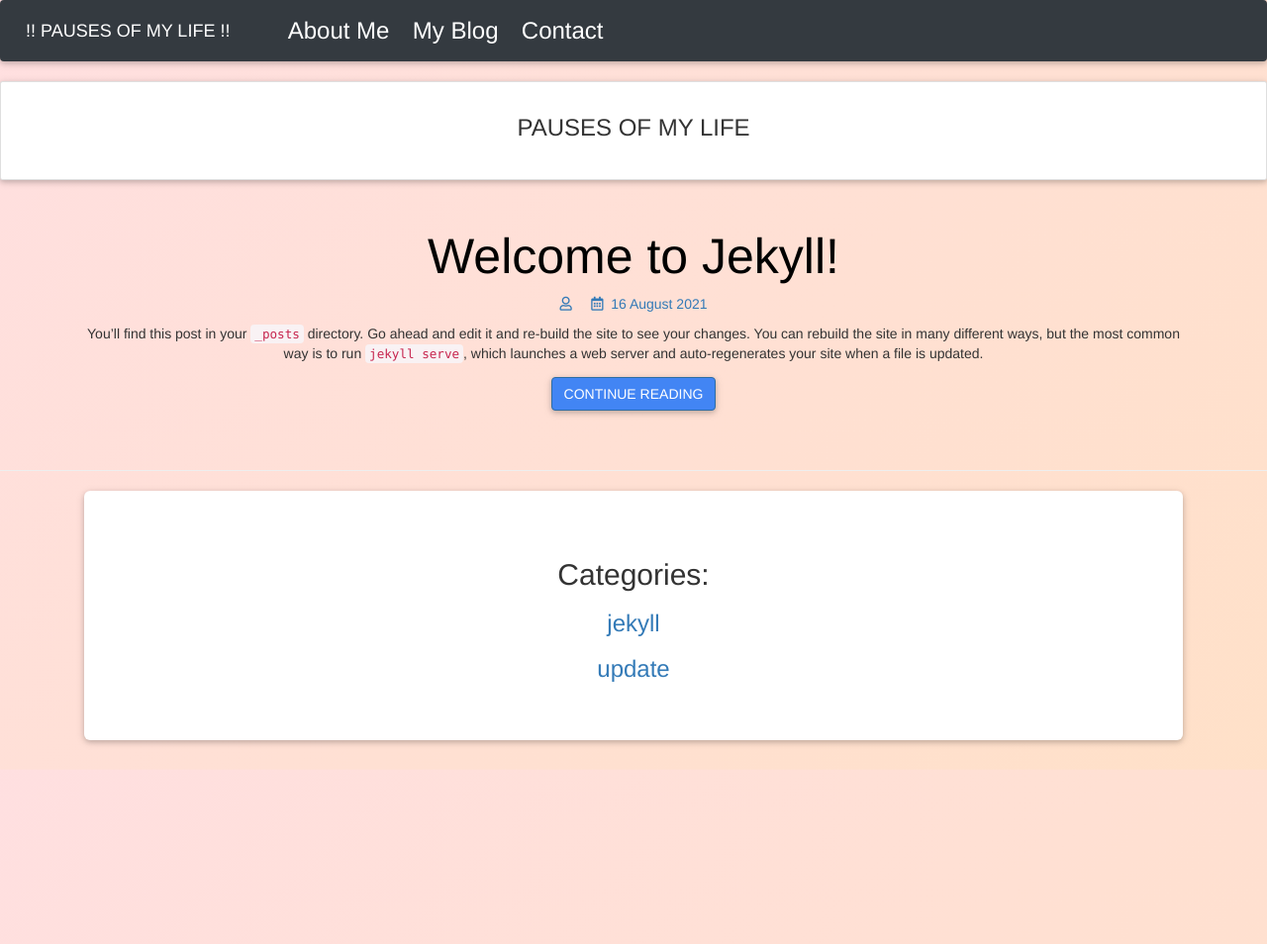
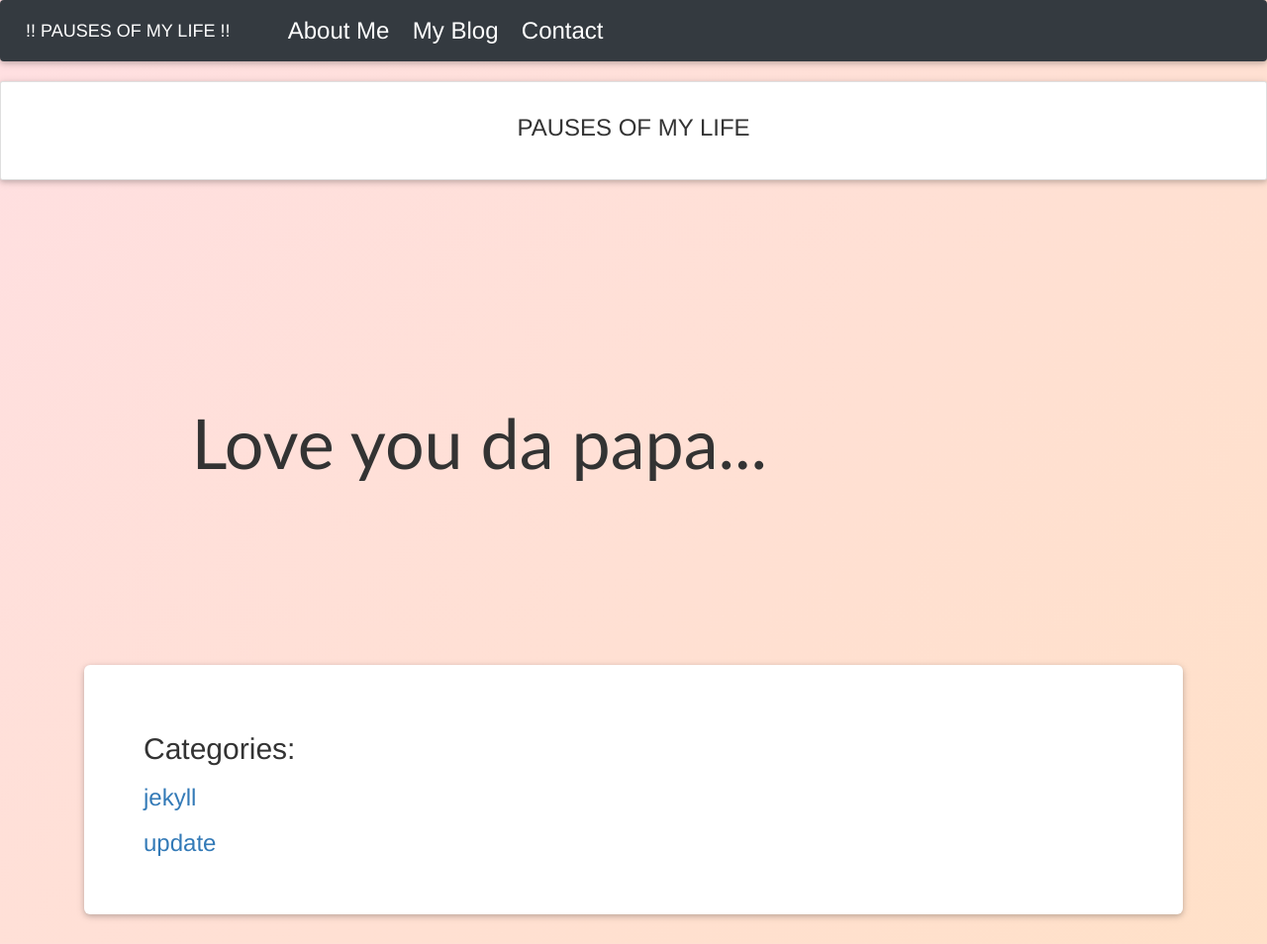
Before and after one commit to suseenataraj/suseenataraj.github.io, a Jekyll site: the page built from index.html, in a window 1280 px wide. Shown: the whole page at 99% size. Built offline with Jekyll 4.4.1, drawn with Linux system fonts in a browser that asks for light colours; nearby versions of some CDN libraries; the list of posts is cut into pages by our own code; before the commit the page ends 900 px from its top, so only the background shows below that.

Commit message:
Images added

```diff
--- a/about.html
+++ b/about.html
@@ -49,7 +49,7 @@ integrity="sha384-ggOyR0iXCbMQv3Xipma34MD+dH/1fQ784/j6cY/iJTQUOhcWr7x9JvoRxT2MZw
   <div class="row">
       <div class="col-md-3">
           <div class="card card-body border-info h-85" id="profile-wrapper">
-              <img id="profile-pic" src="/images/hema.jpg" >
+              <img id="profile-pic" src="/images/susee.jpg" >
               <br>
               <h4>Suseandhiran</h4>
               <p>Information Technology Student & Enthustiatic Hacker</p>
--- a/index.html
+++ b/index.html
@@ -36,74 +36,40 @@ title: "Pauses of my life!!"
 
   <br>
   <br>
+  <style>
+    .wrapper {
+      height: 50vh;
+      /*This part is important for centering*/
+      display: flex;
+      align-items: center;
+      justify-content: center;
+    }
 
+    .typing-demo {
+      width: 22ch;
+      animation: typing 2s steps(22), blink .5s step-end infinite alternate;
+      white-space: nowrap;
+      overflow: hidden;
+      border-right: 3px solid;
+      font-family: 'Trebuchet MS';
+      font-size: 5em;
+    }
 
-  {% for post in paginator.posts%}
-  <div class="container">
-    <h4><a href="{{post.url}}"style="color:black; font-size:50px;">{{post.title}}</a></h4>
-    <p><a href="{{post.url}}"><i class="far fa-user"></i>&nbsp;&nbsp;{{post.author}}&nbsp;&nbsp;&nbsp;<i class="far fa-calendar-alt"></i>&nbsp;&nbsp;{{post.date| date_to_long_string }}</a></p>
-    <p>{{post.excerpt|slice: 0,700}}</p>
-    <a href="{{post.url}}" class="btn btn-primary">CONTINUE READING</a>
-  </div>
-  <br>
-  <br>
-  <hr>
-  {%endfor%}
+    @keyframes typing {
+      from {
+        width: 0
+      }
+    }
 
-
-<div class="page">
-<!-- pagination -->
-{% if paginator.total_pages > 1 %}
-<div class="pagination">
-  {% if paginator.previous_page %}
-    <a href="{{ paginator.previous_page_path | prepend: site.baseurl | replace: '//', '/' }}">&laquo; Prev</a>
-  {% else %}
-    <span>&laquo; Prev</span>
-  {% endif %}
-
-  {% for page in (1..paginator.total_pages) %}
-    {% if page == paginator.page %}
-      <span class="webjeda">{{ page }}</span>
-    {% elsif page == 1 %}
-      <a href="/">{{ page }}</a>
-    {% else %}
-      <a href="{{ site.paginate_path | prepend: site.baseurl | replace: '//', '/' | replace: ':num', page }}">{{ page }}</a>
-    {% endif %}
-  {% endfor %}
-
-  {% if paginator.next_page %}
-    <a href="{{ paginator.next_page_path | prepend: site.baseurl | replace: '//', '/' }}">Next &raquo;</a>
-  {% else %}
-    <span>Next &raquo;</span>
-  {% endif %}
+    @keyframes blink {
+      50% {
+        border-color: transparent
+      }
+    }
+  </style>
+  <div class="wrapper">
+    <div class="typing-demo">
+      Love you da papa...
+    </div>
 </div>
-{% endif %}
-</div>
-<style>
-  .pagination a, .pagination span {
-    padding: 7px 18px;
-    border: 1px solid #eee;
-    margin-left: -2px;
-    margin-right: -2px;
-    background-color: #ffffff;
-    display: inline-block;
-  }
-
-  .pagination a {
-      &:hover {
-        background-color: #f1f1f1;
-        color: #333;
-    }
- }
-
-.pagination {
-    text-align: center;
- }
-.container{
-  text-align: center;
-}
-.page{
-  text-align: center;
-}
-</style>
 {% include category.html %}
```
Also changed, not shown: contact.html (+69 -3 lines), images/postindex.jpeg (added), images/susee.jpg (added).
